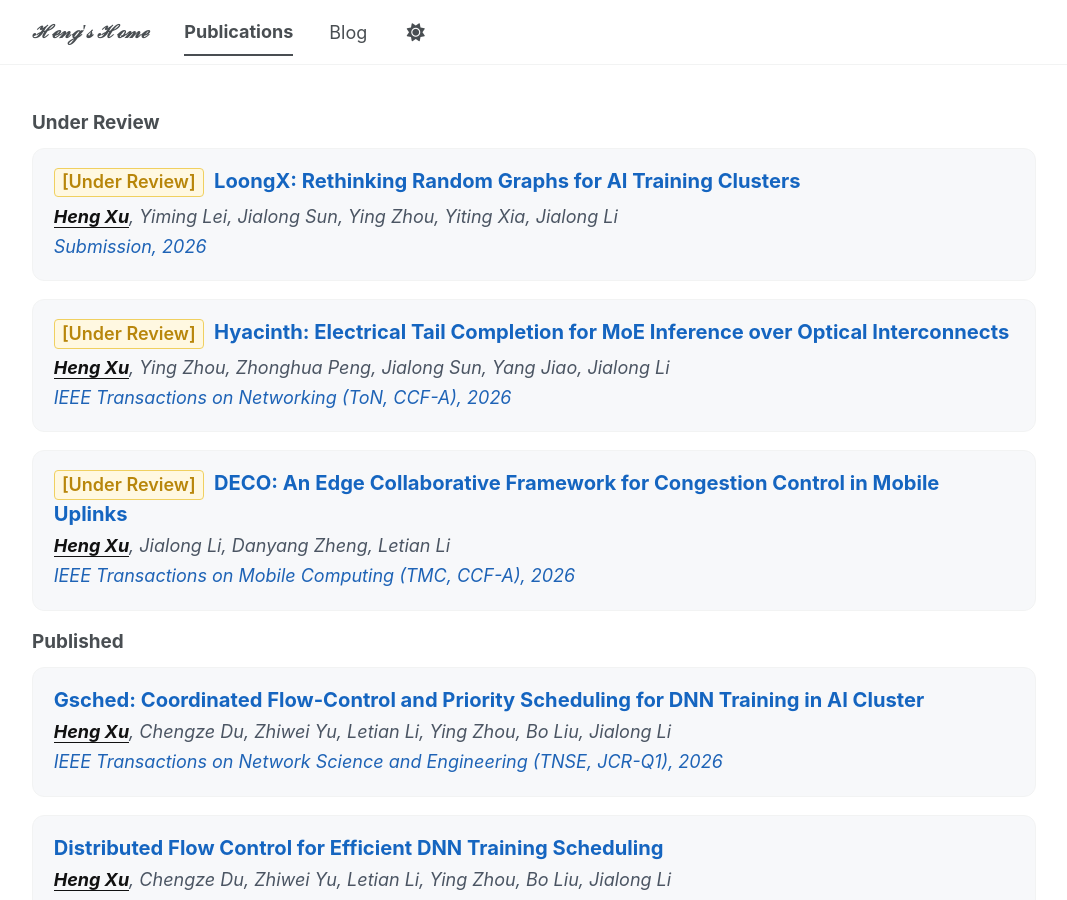
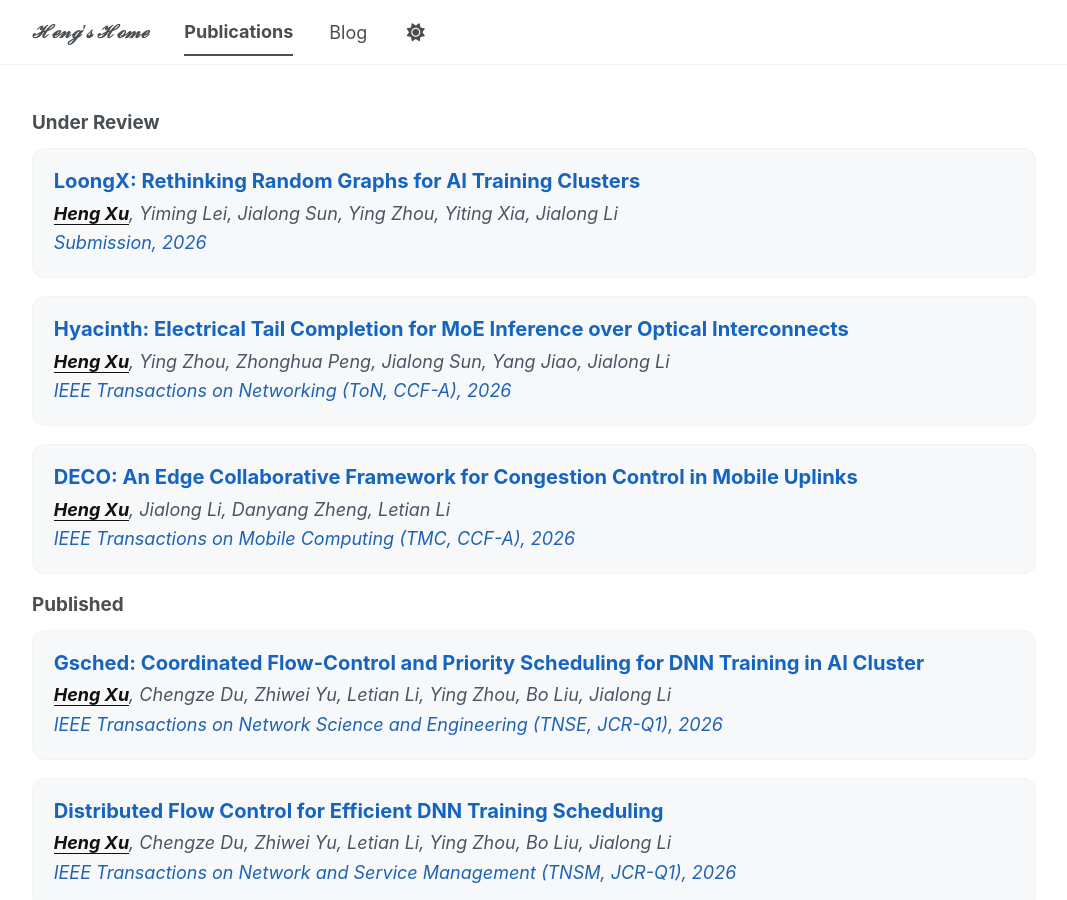
Before and after one commit to jhlxp/jhlxp.github.io, a Jekyll site: the page built from _pages/publications.html, in a window 1280 px wide and 900 px high. Shown: the whole window, without its empty margins (106-1173 px from the left). Built offline with Jekyll 4.4.1, drawn with Linux system fonts in a browser that asks for light colours; a script bundle is joined from its source files by our own code; library files that are not in the unit come from our copies.

Commit message:
Remove repeated under review labels

```diff
--- a/_pages/publications.html
+++ b/_pages/publications.html
@@ -14,7 +14,6 @@ author_profile: false
     {% for post in submissions %}
       <article class="publication-card">
         <h3 class="publication-card__title">
-          <span class="publication-card__status-badge">[Under Review]</span>
           {% if post.paperurl %}
             <a href="{{ post.paperurl }}" target="_blank" rel="noopener noreferrer">{{ post.title }}</a>
           {% else %}
```
